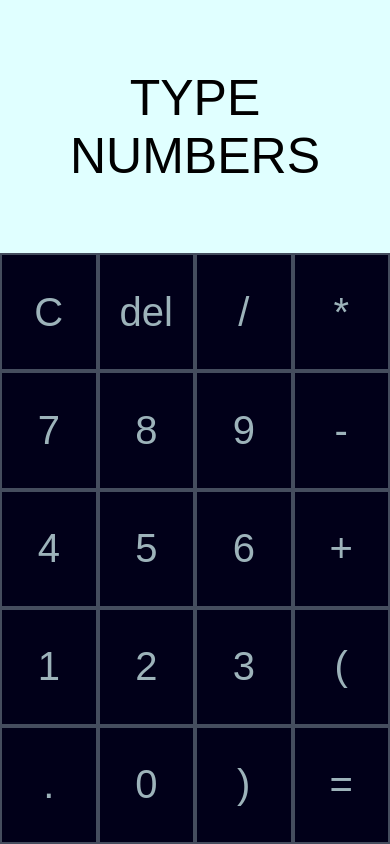
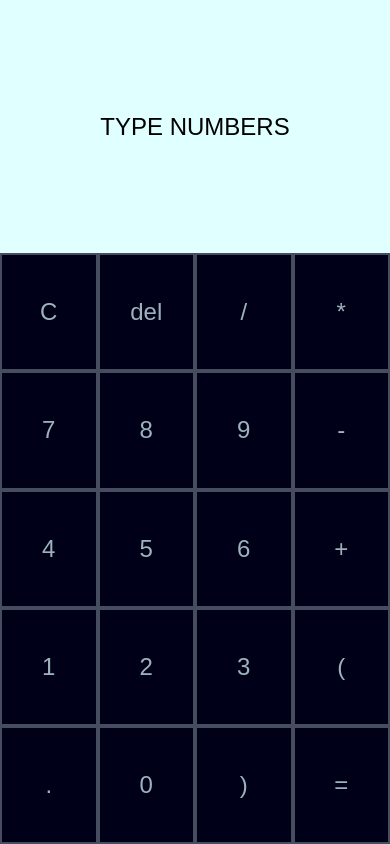
Before and after one commit to kamilGawron/calculator, a React (Create React App) app: page / in a window 390 px wide. Built offline with nearby package versions, Linux system fonts and the light colour scheme; a web font is replaced by a local one.

Commit message:
add equal button rules

```diff
--- a/src/components/App.js
+++ b/src/components/App.js
@@ -1,5 +1,5 @@
 import React from 'react';
-import {btnClick,btnEqualClick} from '../services/btnClick'
+import {btnEqualClick,numberClick} from '../services/btnClick'
 import {setResultAccuracy} from '../services/resultAccuracy'
 import {connect} from 'react-redux'
 import {addNewNum,addNewSign,clearSigns,clearLast} from '../actions/signs'
@@ -11,7 +11,14 @@ class App extends React.Component{
          return (
       <React.Fragment>
        <div id="display">
-             {this.props.signs[0]? <div>{this.props.signs} = {setResultAccuracy(this.props.result)}</div>:<div>Type numbers</div>}
+            {this.props.signs[0]?
+               <div id="calcResult">
+                   <div className="operation">{this.props.signs}</div>
+                   <div className="result-before">{setResultAccuracy(this.props.result)}</div>
+               </div>
+               :
+                <div id="desc">Type numbers</div>
+           }
 
       </div>
       <div id="buttons">
@@ -22,26 +29,26 @@ class App extends React.Component{
             <button onClick={this.props.onAddNewSign}>*</button>
           </div>
           <div>
-            <button onClick={this.props.onAddNewNum}>7</button>
-            <button onClick={this.props.onAddNewNum}>8</button>
-            <button onClick={this.props.onAddNewNum}>9</button>
+            <button onClick={numberClick}>7</button>
+            <button onClick={numberClick}>8</button>
+            <button onClick={numberClick}>9</button>
             <button onClick={this.props.onAddNewSign}>-</button>
           </div>
           <div>
-            <button onClick={this.props.onAddNewNum}>4</button>
-            <button onClick={this.props.onAddNewNum}>5</button>
-            <button onClick={this.props.onAddNewNum}>6</button>
+            <button onClick={numberClick}>4</button>
+            <button onClick={numberClick}>5</button>
+            <button onClick={numberClick}>6</button>
             <button onClick={this.props.onAddNewSign}>+</button>
           </div>
           <div>
-            <button onClick={this.props.onAddNewNum}>1</button>
-            <button onClick={this.props.onAddNewNum}>2</button>
-            <button onClick={this.props.onAddNewNum}>3</button>
+            <button onClick={numberClick}>1</button>
+            <button onClick={numberClick}>2</button>
+            <button onClick={numberClick}>3</button>
             <button onClick={this.props.onAddNewSign}>(</button>
           </div>
           <div>
             <button onClick={this.props.onAddNewSign}>.</button>
-            <button onClick={this.props.onAddNewNum}>0</button>
+            <button onClick={numberClick}>0</button>
              <button onClick={this.props.onAddNewSign}>)</button>
             <button onClick={btnEqualClick}>=</button>
           </div>
--- a/src/index.scss
+++ b/src/index.scss
@@ -16,6 +16,38 @@ html{
                 font-size: 5rem;
                 text-transform: uppercase;
                 text-align: center;
+                position: relative;
+                @media all and (max-width:768px){
+                    font-size: 3.6rem;
+                }
+                @media all and (max-width:480px){
+                    font-size: 2.4rem;
+                }
+                &>div#calcResult{
+                    width: 100%;
+                    height: 100%;
+                    display: flex;
+                    justify-content: center;
+                    align-items: center;
+                    text-transform: uppercase;
+                    text-align: center;
+                    &>div.result-before{
+                        transition: all .5s ease-in-out;
+                        position: absolute;
+                        right: 5px;
+                        bottom: 5px;
+                        font-size: 1.5em;
+                    }
+                    &>div.result-after{
+                        transition: all .5s ease-in-out;
+                        position: absolute;
+                        right: 50%;
+                        bottom: 50%;
+                        transform: translateY(50%) translateX(50%);
+                        font-size: 1.5em;
+                    }
+                }
+
             }
             &>div#buttons{
                 height: 70vh;
@@ -34,6 +66,12 @@ html{
                         font-size: 4rem;
                         transition: all .4s ease-in-out;
                         font-family: inherit;
+                        @media all and (max-width:768px){
+                            font-size: 3.6rem;
+                        }
+                        @media all and (max-width:480px){
+                            font-size: 2.4rem;
+                        }
                         &:hover{
                             background-color: rgb(1, 0,35);
                             border: 2px solid rgba(224, 255, 255,1);
--- a/src/reducers/signs.js
+++ b/src/reducers/signs.js
@@ -122,7 +122,6 @@ const checkSign=(signs,sign)=>{
         return ["*","("];
     }
     if((isNaN(sign))&&((!lastSignIsNum(signs))&&(sign!=")")&&(sign!="("))){
-        console.log("in");
         return [sign];
     }
     if(sign=="(") openingBracketCounter++;
--- a/src/services/btnClick.js
+++ b/src/services/btnClick.js
@@ -1,14 +1,25 @@
-let signs = [];
-let line = "";
+import store from '../store'
+import {addNewNum,addNewSign,clearSigns,clearLast} from '../actions/signs'
 
-export const btnClick = e =>{
-    console.log(e.target.innerHTML);
-    signs.push(e.target.innerHTML);
+let res = document.querySelectorAll("#display #calcResult div:nth-of-type(2)")[0];
+let operation = document.querySelectorAll("#display #calcResult div:nth-of-type(1)")[0];
+
+export const btnEqualClick = e =>{
+    if(store.getState().signs.signs[0]){
+        res = document.querySelectorAll("#display #calcResult div:nth-of-type(2)")[0];
+        operation = document.querySelectorAll("#display #calcResult div:nth-of-type(1)")[0];
+        res.className = res.className=="result-before"? "result-after":"";
+        operation.style.display = "none";
+    }
+
 }
-export const btnEqualClick = e =>{
-    line="";
-    for (let x of signs){
-        line+=x;
+export const numberClick = (e) =>{
+        if(res){
+            if(res.className=="result-after"){
+                store.dispatch(clearSigns());
+                res.className="result-before";
+                operation.style.display= "block";
+            }
+        }
+        store.dispatch(addNewNum(e))
     }
-    console.log(eval(line))
-}
```
Also changed, not shown: src/reducers/equalSign.js (added).
